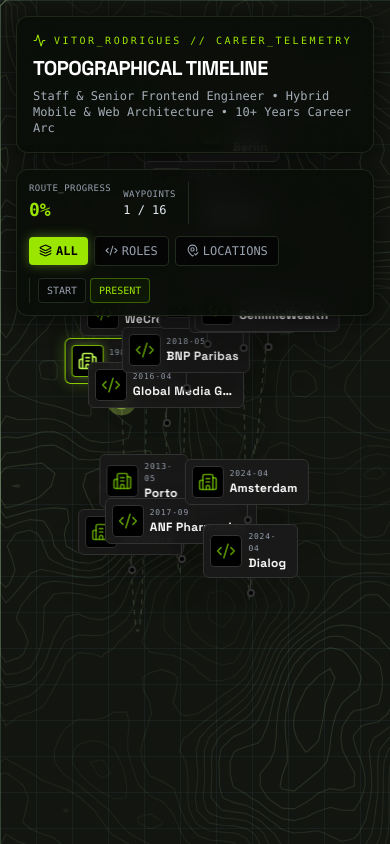
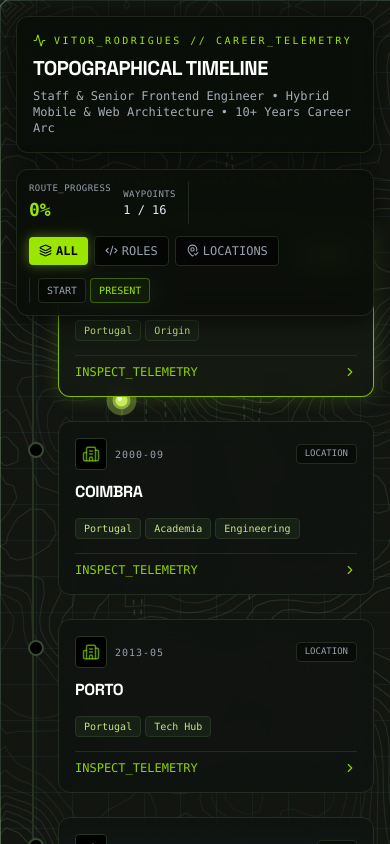
Before and after one commit to vitorstick/vitor-space, a React (Vite) app: page / in a window 390 px wide. Shown: the top 844 px of the page. Built offline with nearby package versions, Linux system fonts and the light colour scheme.

Commit message:
feat: add mobile-responsive timeline view and conditional rendering in WaypointsOverlay

```diff
--- /dev/null
+++ b/src/components/MobileTimelineView.tsx
@@ -0,0 +1,127 @@
+import { Building2, Code2, Compass, Mountain, ChevronRight } from 'lucide-react';
+import type { TimelineItem, TimelineType } from '../models/TimelineItem';
+import { timeline } from '../data/timeline';
+
+type MobileTimelineViewProps = {
+  scrollProgress: number;
+  activeFilter: 'all' | TimelineType;
+  onSelectEntry: (entry: TimelineItem) => void;
+};
+
+export const MobileTimelineView = ({
+  scrollProgress,
+  activeFilter,
+  onSelectEntry,
+}: MobileTimelineViewProps) => {
+  const getIcon = (type: TimelineType, isReached: boolean) => {
+    const cls = isReached ? 'text-lime-300' : 'text-lime-500/70';
+    switch (type) {
+      case 'location': return <Building2 size={18} className={cls} />;
+      case 'code': return <Code2 size={18} className={cls} />;
+      case 'project': return <Mountain size={18} className={cls} />;
+      default: return <Compass size={18} className={cls} />;
+    }
+  };
+
+  const filteredItems = timeline.filter(
+    (entry) => activeFilter === 'all' || entry.type === activeFilter
+  );
+
+  return (
+    <div className="w-full pt-44 pb-24 px-4 flex flex-col gap-6 max-w-lg mx-auto z-10 relative">
+      <div className="text-center font-mono text-[10px] uppercase tracking-[0.25em] text-lime-400/80 mb-2">
+        // VERTICAL_ROUTE_STREAM (MOBILE_VIEW)
+      </div>
+
+      <div className="relative border-l-2 border-[#263321] ml-4 flex flex-col gap-6 pl-6">
+        {filteredItems.map((entry) => {
+          const isReached = scrollProgress >= entry.routeProgressPercentage;
+
+          return (
+            <div
+              key={entry.id}
+              onClick={() => onSelectEntry(entry)}
+              className={`relative flex flex-col gap-2.5 p-4 rounded-xl border backdrop-blur-md transition-all cursor-pointer ${
+                isReached
+                  ? 'bg-[#141a12]/90 border-lime-400/80 shadow-[0_0_20px_rgba(163,230,53,0.2)]'
+                  : 'bg-[#10130f]/80 border-[#242e20]'
+              }`}
+            >
+              {/* Timeline Connector Dot on Left Line */}
+              <div
+                className={`absolute -left-[31px] top-5 w-4 h-4 rounded-full border-2 transition-all ${
+                  isReached
+                    ? 'border-lime-400 bg-lime-400 shadow-[0_0_10px_rgba(163,230,53,0.8)]'
+                    : 'border-[#384a32] bg-black'
+                }`}
+              />
+
+              {/* Header Info */}
+              <div className="flex items-center justify-between gap-2">
+                <div className="flex items-center gap-2">
+                  <div
+                    className={`flex items-center justify-center w-8 h-8 rounded border bg-black ${
+                      isReached ? 'border-lime-400/70' : 'border-[#283523]'
+                    }`}
+                  >
+                    {getIcon(entry.type, isReached)}
+                  </div>
+                  <span className="text-[10px] font-mono text-gray-400 uppercase tracking-widest">
+                    {entry.date}
+                  </span>
+                </div>
+
+                <span
+                  className={`text-[9px] font-mono uppercase px-2 py-0.5 rounded ${
+                    isReached
+                      ? 'bg-lime-400/20 text-lime-300 border border-lime-500/40'
+                      : 'bg-black/40 text-gray-400 border border-[#222c1e]'
+                  }`}
+                >
+                  {entry.type}
+                </span>
+              </div>
+
+              {/* Title & Role */}
+              <div className="flex flex-col">
+                <h3 className="text-base font-bold text-white uppercase tracking-tight">
+                  {entry.role || entry.title}
+                </h3>
+                {entry.company && entry.role ? (
+                  <span className="text-xs font-mono text-lime-300/80">
+                    @ {entry.company}
+                  </span>
+                ) : null}
+              </div>
+
+              {/* Tech Tags Preview */}
+              {entry.technologies && entry.technologies.length > 0 ? (
+                <div className="flex flex-wrap gap-1 mt-1">
+                  {entry.technologies.slice(0, 4).map((tech) => (
+                    <span
+                      key={tech}
+                      className="px-2 py-0.5 text-[10px] font-mono bg-[#162014] text-lime-200/90 border border-[#263622] rounded"
+                    >
+                      {tech}
+                    </span>
+                  ))}
+                  {entry.technologies.length > 4 ? (
+                    <span className="px-1.5 py-0.5 text-[10px] font-mono text-gray-400">
+                      +{entry.technologies.length - 4}
+                    </span>
+                  ) : null}
+                </div>
+              ) : null}
+
+              {/* Footer Tap CTA */}
+              <div className="flex items-center justify-between pt-2 border-t border-[#222d1d] text-xs font-mono text-lime-400/90 mt-1">
+                <span>INSPECT_TELEMETRY</span>
+                <ChevronRight size={14} />
+              </div>
+            </div>
+          );
+        })}
+      </div>
+    </div>
+  );
+};
--- a/src/components/WaypointsOverlay.tsx
+++ b/src/components/WaypointsOverlay.tsx
@@ -5,13 +5,13 @@ import type { TimelineItem, TimelineType } from "../models/TimelineItem";
 import { DialogDetail } from "./DialogDetail";
 import { useViewportSize } from "../lib/useViewportSize";
 
+import { MobileTimelineView } from "./MobileTimelineView";
+
 type WaypointsOverlayProps = {
   routePath: string;
   scrollProgress?: number;
   activeFilter?: 'all' | TimelineType;
 };
-
-
 
 export const WaypointsOverlay = ({
   routePath,
@@ -22,6 +22,8 @@ export const WaypointsOverlay = ({
 
   const dialogRef = useRef<HTMLDialogElement | null>(null);
   const [activeEntry, setActiveEntry] = useState<TimelineItem | null>(null);
+
+  const isMobile = viewport.width > 0 && viewport.width < 768;
 
   const positions = useMemo(() => {
     if (!routePath || !viewport.width || !viewport.height) {
@@ -69,6 +71,13 @@ export const WaypointsOverlay = ({
 
   return (
     <>
+      {isMobile ? (
+        <MobileTimelineView
+          scrollProgress={scrollProgress}
+          activeFilter={activeFilter}
+          onSelectEntry={openDialog}
+        />
+      ) : (
         <div
           className="pointer-events-none fixed inset-0 z-10"
           aria-hidden="true"
@@ -104,6 +113,7 @@ export const WaypointsOverlay = ({
             );
           })}
         </div>
+      )}
 
       <dialog
         ref={dialogRef}
```
Lines whose indentation alone changed are shown as unchanged.
